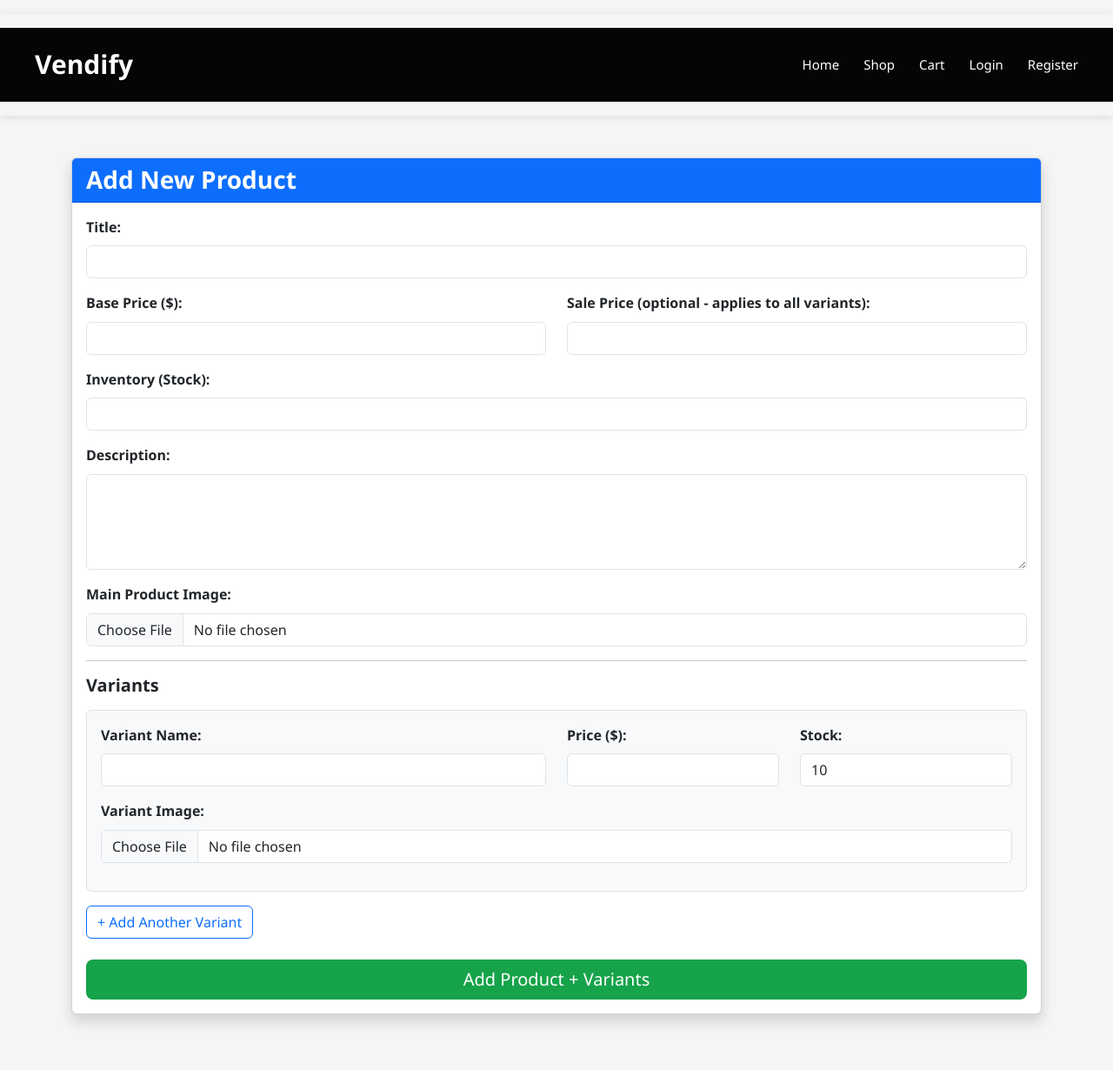
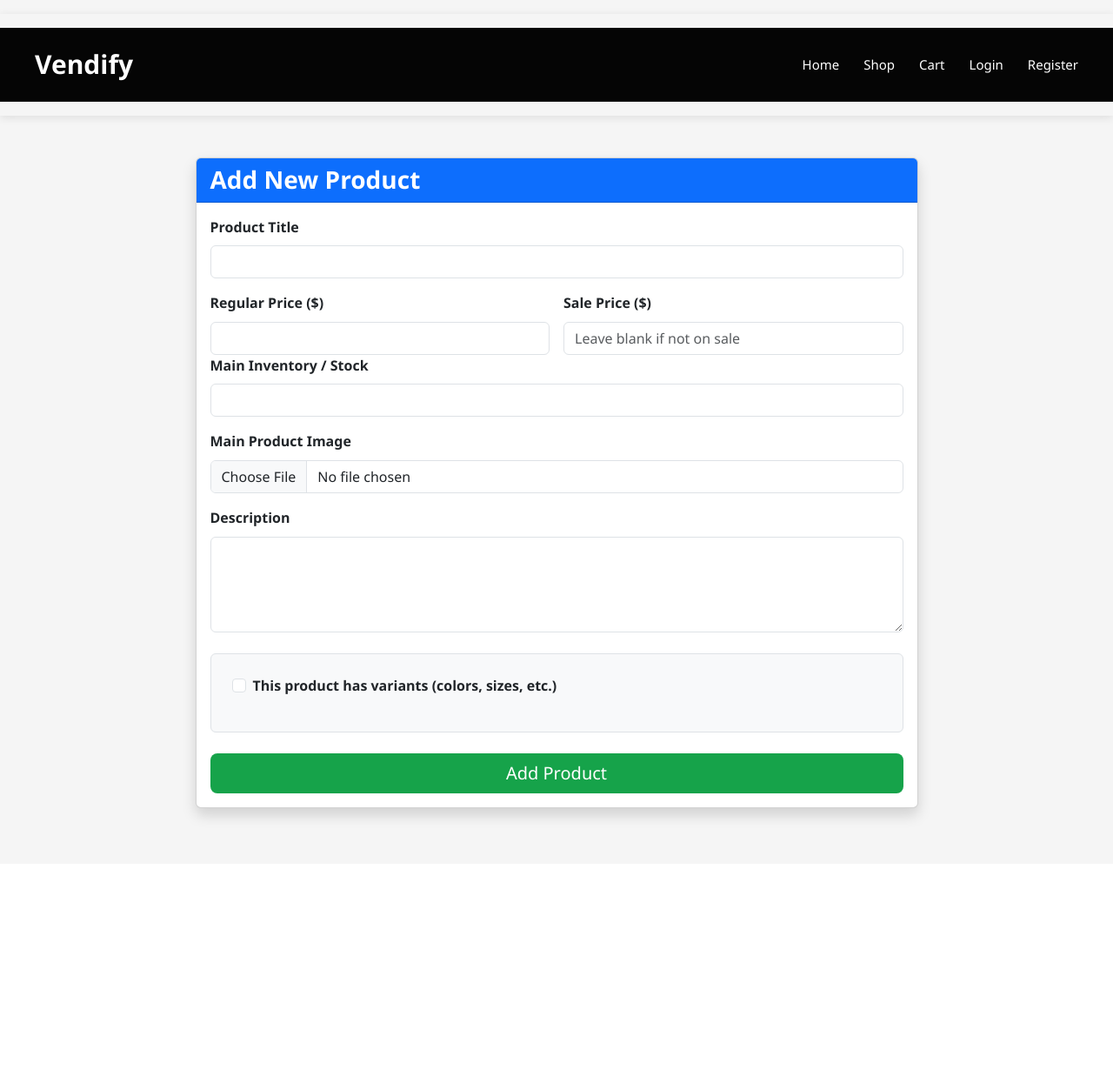
Before and after one commit to AGarnerGinger/Vendify, a Flask app: template templates/add_product.html in a window 1280 px wide. Shown: the whole page at 87% size. After the commit the page ends 948 px from the top, so only its background shows below. Run offline with Flask 3, Linux system fonts and the light colour scheme; the template is opened without the code that fills it, so the values that code supplies are empty.

Commit message:
more product fixes

```diff
--- a/main.py
+++ b/main.py
@@ -159,11 +159,9 @@ def products_page():
                            sort_by=sort_by)
 
 @app.route('/product/<int:pid>')
-
-@app.route('/product/<int:pid>')
 def product_detail(pid):
     with get_db() as conn:
-        # Main product + vendor
+        # Main product + vendor name
         product = conn.execute(text("""
             SELECT p.*, u.username as vendor_name
             FROM products p
@@ -171,15 +169,18 @@ def product_detail(pid):
             WHERE p.product_id = :id
         """), {"id": pid}).fetchone()
 
-        # Variants + base product
+        if not product:
+            flash("Product not found", "danger")
+            return redirect(url_for('products_page'))
+
+        # Get variants from the product_variants table (this is the correct table)
         variants = conn.execute(text("""
-            SELECT * FROM products
-            WHERE (parent_product_id = :pid OR product_id = :pid)
-              AND (variant_name IS NOT NULL OR product_id = :pid)
-            ORDER BY variant_name IS NULL DESC, variant_name
+            SELECT * FROM product_variants
+            WHERE product_id = :pid
+            ORDER BY variant_name
         """), {"pid": pid}).fetchall()
 
-        # REVIEWS (already there from previous fix)
+        # Get reviews
         reviews = conn.execute(text("""
             SELECT r.*, u.username
             FROM reviews r
@@ -243,6 +244,7 @@ def vendor_products():
         """), {"vid": session['user_id']}).fetchall()
     return render_template('vendor_products.html', products=prods)
 
+
 @app.route('/add-product', methods=['GET', 'POST'])
 def add_product():
     if session.get('user_type') != 'vendor':
@@ -251,87 +253,7 @@ def add_product():
 
     if request.method == 'POST':
         try:
-            # Main product image
-            main_image = None
-            image = request.files.get('main_image')
-            if image and image.filename and allowed_file(image.filename):
-                filename = secure_filename(image.filename)
-                main_image = f"{int(datetime.datetime.now().timestamp())}_{filename}"
-                image.save(os.path.join(app.config['UPLOAD_FOLDER'], main_image))
-
-            base_price = float(request.form['price'])
-            base_sale_price = request.form.get('sale_price')
-            base_sale_price = float(base_sale_price) if base_sale_price and base_sale_price.strip() else None
-
-            with get_db() as conn:
-                # Create main product
-                result = conn.execute(text("""
-                    INSERT INTO products (title, price, sale_price, inventory, description, image, vendor_id, variant_name, parent_product_id)
-                    VALUES (:t, :p, :sp, 0, :d, :img, :v, NULL, NULL)
-                """), {
-                    "t": request.form['title'],
-                    "p": base_price,
-                    "sp": base_sale_price,
-                    "d": request.form.get('description', ''),
-                    "img": main_image,
-                    "v": session['user_id']
-                })
-                main_product_id = result.lastrowid
-
-                # Create variants (use same sale price as base)
-                variant_names = request.form.getlist('variant_name[]')
-                variant_prices = request.form.getlist('variant_price[]')
-                variant_inventories = request.form.getlist('variant_inventory[]')
-                variant_images = request.files.getlist('variant_image[]')
-
-                for i, name in enumerate(variant_names):
-                    name = name.strip()
-                    if not name:
-                        continue
-
-                    v_price = float(variant_prices[i]) if variant_prices[i] and variant_prices[i].strip() else base_price
-                    v_inventory = int(variant_inventories[i]) if i < len(variant_inventories) and variant_inventories[i].strip() else 10
-
-                    v_image = None
-                    if i < len(variant_images) and variant_images[i].filename and allowed_file(variant_images[i].filename):
-                        fname = secure_filename(variant_images[i].filename)
-                        v_image = f"{int(datetime.datetime.now().timestamp())}_{fname}"
-                        variant_images[i].save(os.path.join(app.config['UPLOAD_FOLDER'], v_image))
-
-                    conn.execute(text("""
-                        INSERT INTO products (title, price, sale_price, inventory, description, image, vendor_id, variant_name, parent_product_id)
-                        VALUES (:t, :p, :sp, :inv, :d, :img, :v, :vname, :parent)
-                    """), {
-                        "t": request.form['title'],
-                        "p": v_price,
-                        "sp": base_sale_price,          # ← Same sale price as base
-                        "inv": v_inventory,
-                        "d": request.form.get('description', ''),
-                        "img": v_image or main_image,
-                        "v": session['user_id'],
-                        "vname": name,
-                        "parent": main_product_id
-                    })
-
-                conn.commit()
-
-            flash("Product and variants added successfully!", "success")
-            return redirect(url_for('vendor_products'))
-
-        except Exception as e:
-            flash(f"Error adding product: {str(e)}", "danger")
-            print("Error:", str(e))
-
-    return render_template('add_product.html')
-
-@app.route('/edit-product/<int:pid>', methods=['GET', 'POST'])
-def edit_product(pid):
-    if session.get('user_type') != 'vendor':
-        flash("Unauthorized", "danger")
-        return redirect(url_for('index'))
-
-    if request.method == 'POST':
-        try:
+            # === Main product image ===
             image_filename = None
             image = request.files.get('image')
             if image and image.filename and allowed_file(image.filename):
@@ -343,47 +265,68 @@ def edit_product(pid):
             sale_price = float(sale_price) if sale_price and sale_price.strip() else None
 
             with get_db() as conn:
-                if image_filename:
-                    conn.execute(text("""
-                        UPDATE products SET title=:t, price=:p, sale_price=:sp, inventory=:i, description=:d, image=:img
-                        WHERE product_id=:id AND vendor_id=:vid
-                    """), {
-                        "t": request.form['title'], "p": float(request.form['price']),
-                        "sp": sale_price, "i": int(request.form.get('inventory', 0)),
-                        "d": request.form.get('description', ''), "img": image_filename,
-                        "id": pid, "vid": session['user_id']
-                    })
-                else:
-                    conn.execute(text("""
-                        UPDATE products SET title=:t, price=:p, sale_price=:sp, inventory=:i, description=:d
-                        WHERE product_id=:id AND vendor_id=:vid
-                    """), {
-                        "t": request.form['title'], "p": float(request.form['price']),
-                        "sp": sale_price, "i": int(request.form.get('inventory', 0)),
-                        "d": request.form.get('description', ''), "id": pid, "vid": session['user_id']
-                    })
+                result = conn.execute(text("""
+                    INSERT INTO products (title, price, sale_price, inventory, description, image, vendor_id)
+                    VALUES (:t, :p, :sp, :i, :d, :img, :v)
+                """), {
+                    "t": request.form['title'],
+                    "p": float(request.form['price']),
+                    "sp": sale_price,
+                    "i": int(request.form.get('inventory', 0)),
+                    "d": request.form.get('description', ''),
+                    "img": image_filename,
+                    "v": session['user_id']
+                })
+                product_id = result.lastrowid
                 conn.commit()
-            flash("Product updated successfully!", "success")
+
+            # === Save variants + their images ===
+            variant_names = request.form.getlist('variant_name[]')
+            variant_prices = request.form.getlist('variant_price[]')
+            variant_inventories = request.form.getlist('variant_inventory[]')
+            variant_images = request.files.getlist('variant_image[]')
+
+            if variant_names and any(v.strip() for v in variant_names):
+                UPLOAD_FOLDER = 'static/uploads/variants'
+                os.makedirs(UPLOAD_FOLDER, exist_ok=True)
+
+                with get_db() as conn:
+                    for i, name in enumerate(variant_names):
+                        if not name.strip():
+                            continue
+
+                        v_price = float(variant_prices[i]) if variant_prices[i] and variant_prices[i].strip() else None
+                        v_inventory = int(variant_inventories[i]) if variant_inventories[i] else 0
+
+                        # Variant image
+                        v_image_filename = None
+                        if i < len(variant_images) and variant_images[i].filename:
+                            v_file = variant_images[i]
+                            if allowed_file(v_file.filename):
+                                v_filename = secure_filename(v_file.filename)
+                                v_image_filename = f"var_{product_id}_{int(datetime.datetime.now().timestamp())}_{v_filename}"
+                                v_file.save(os.path.join(UPLOAD_FOLDER, v_image_filename))
+
+                        conn.execute(text("""
+                            INSERT INTO product_variants
+                            (product_id, variant_name, price, inventory, image)
+                            VALUES (:pid, :name, :price, :inv, :img)
+                        """), {
+                            "pid": product_id,
+                            "name": name.strip(),
+                            "price": v_price,
+                            "inv": v_inventory,
+                            "img": v_image_filename
+                        })
+                    conn.commit()
+
+            flash("Product and variants added successfully!", "success")
             return redirect(url_for('vendor_products'))
+
         except Exception as e:
-            flash(f"Error updating product: {str(e)}", "danger")
+            flash(f"Error: {str(e)}", "danger")
 
-    with get_db() as conn:
-        product = conn.execute(text("SELECT * FROM products WHERE product_id = :id AND vendor_id = :vid"),
-                             {"id": pid, "vid": session['user_id']}).fetchone()
-    return render_template('edit_product.html', product=product)
-
-@app.route('/delete-product/<int:pid>')
-def delete_product(pid):
-    if session.get('user_type') != 'vendor':
-        flash("Unauthorized", "danger")
-        return redirect(url_for('index'))
-    with get_db() as conn:
-        conn.execute(text("DELETE FROM products WHERE product_id=:id AND vendor_id=:vid"),
-                   {"id": pid, "vid": session['user_id']})
-        conn.commit()
-    flash("Product deleted", "success")
-    return redirect(url_for('vendor_products'))
+    return render_template('add_product.html')
 
 # ====================== CART ======================
 @app.route('/cart')
--- a/templates/add_product.html
+++ b/templates/add_product.html
@@ -3,6 +3,8 @@
 
 {% block content %}
 <div class="container my-5">
+    <div class="row justify-content-center">
+        <div class="col-lg-9">
             <div class="card shadow">
                 <div class="card-header bg-primary text-white">
                     <h3 class="mb-0">Add New Product</h3>
@@ -10,86 +12,95 @@
                 <div class="card-body">
                     <form method="POST" enctype="multipart/form-data">
 
+                        <!-- Basic Product Info -->
                         <div class="mb-3">
-                    <label class="form-label fw-bold">Title:</label>
+                            <label class="form-label fw-bold">Product Title</label>
                             <input type="text" name="title" class="form-control" required>
                         </div>
 
-                <div class="row">
-                    <div class="col-md-6 mb-3">
-                        <label class="form-label fw-bold">Base Price ($):</label>
+                        <div class="row g-3">
+                            <div class="col-md-6">
+                                <label class="form-label fw-bold">Regular Price ($)</label>
                                 <input type="number" step="0.01" name="price" class="form-control" required>
                             </div>
-                    <div class="col-md-6 mb-3">
-                        <label class="form-label fw-bold">Sale Price (optional - applies to all variants):</label>
-                        <input type="number" step="0.01" name="sale_price" class="form-control">
+                            <div class="col-md-6">
+                                <label class="form-label fw-bold">Sale Price ($)</label>
+                                <input type="number" step="0.01" name="sale_price" class="form-control" placeholder="Leave blank if not on sale">
                             </div>
                         </div>
 
                         <div class="mb-3">
-                    <label class="form-label fw-bold">Inventory (Stock):</label>
-                    <input type="number" name="inventory" class="form-control" required>
+                            <label class="form-label fw-bold">Main Inventory / Stock</label>
+                            <input type="number" name="inventory" class="form-control" min="0" required>
                         </div>
 
                         <div class="mb-3">
-                    <label class="form-label fw-bold">Description:</label>
+                            <label class="form-label fw-bold">Main Product Image</label>
+                            <input type="file" name="image" class="form-control" accept="image/*">
+                        </div>
+
+                        <div class="mb-4">
+                            <label class="form-label fw-bold">Description</label>
                             <textarea name="description" class="form-control" rows="4"></textarea>
                         </div>
 
-                <div class="mb-3">
-                    <label class="form-label fw-bold">Main Product Image:</label>
-                    <input type="file" name="main_image" class="form-control" accept="image/*">
+                        <!-- VARIANTS -->
+                        <div class="mb-4 border p-4 rounded bg-light">
+                            <div class="form-check mb-3">
+                                <input type="checkbox" class="form-check-input" id="has_variants" onchange="toggleVariants()">
+                                <label class="form-check-label fw-bold" for="has_variants">
+                                    This product has variants (colors, sizes, etc.)
+                                </label>
                             </div>
 
-                <hr>
-                <h5 class="mb-3">Variants</h5>
-                <div id="variants-container"></div>
+                            <div id="variants-section" style="display: none;">
+                                <button type="button" class="btn btn-outline-primary btn-sm mb-3" onclick="addVariantRow()">
+                                    + Add Variant
+                                </button>
+                                <div id="variant-rows"></div>
+                            </div>
+                        </div>
 
-                <button type="button" onclick="addVariantRow()" class="btn btn-outline-primary mb-4">
-                    + Add Another Variant
-                </button>
-
-                <div class="d-grid">
-                    <button type="submit" class="btn btn-success btn-lg">Add Product + Variants</button>
+                        <button type="submit" class="btn btn-success btn-lg w-100">Add Product</button>
+                    </form>
                 </div>
-            </form>
+            </div>
         </div>
     </div>
 </div>
 
 <script>
-let count = 0;
+function toggleVariants() {
+    document.getElementById('variants-section').style.display =
+        document.getElementById('has_variants').checked ? 'block' : 'none';
+}
 
 function addVariantRow() {
-    count++;
-    const container = document.getElementById('variants-container');
-
-    const html = `
-    <div class="border p-3 mb-3 rounded bg-light">
-        <div class="row">
-            <div class="col-md-6 mb-3">
-                <label class="form-label fw-bold">Variant Name:</label>
+    const container = document.getElementById('variant-rows');
+    const row = document.createElement('div');
+    row.className = 'row variant-row mb-4 align-items-end border-bottom pb-3';
+    row.innerHTML = `
+        <div class="col-md-4">
+            <label class="form-label small">Variant Name (e.g. Red - Large)</label>
             <input type="text" name="variant_name[]" class="form-control" required>
         </div>
-            <div class="col-md-3 mb-3">
-                <label class="form-label fw-bold">Price ($):</label>
+        <div class="col-md-2">
+            <label class="form-label small">Price ($)</label>
             <input type="number" step="0.01" name="variant_price[]" class="form-control">
         </div>
-            <div class="col-md-3 mb-3">
-                <label class="form-label fw-bold">Stock:</label>
-                <input type="number" name="variant_inventory[]" class="form-control" value="10">
+        <div class="col-md-2">
+            <label class="form-label small">Stock</label>
+            <input type="number" name="variant_inventory[]" class="form-control" min="0" value="10" required>
         </div>
-        </div>
-        <div class="mb-3">
-            <label class="form-label fw-bold">Variant Image:</label>
+        <div class="col-md-3">
+            <label class="form-label small">Variant Image</label>
             <input type="file" name="variant_image[]" class="form-control" accept="image/*">
         </div>
-    </div>`;
-    container.innerHTML += html;
+        <div class="col-md-1 d-flex align-items-end">
+            <button type="button" class="btn btn-outline-danger btn-sm" onclick="this.closest('.variant-row').remove()">✕</button>
+        </div>
+    `;
+    container.appendChild(row);
 }
-
-window.onload = function() {
-    addVariantRow();
-};
 </script>
 {% endblock %}
```
Also changed, not shown: templates/product_detail.html (+98 -35 lines), static/uploads/products/1778256427_grok-image-4a97b66d-ffb0-4be4-aeca-894e0d127955.png (added), static/uploads/products/1778256427_ring.png (added), static/uploads/products/1778257296_clockicon.png (added), static/uploads/products/1778257661_dish8.png (added), static/uploads/variants/var_80_1778257661_grok-image-4a97b66d-ffb0-4be4-aeca-894e0d127955.png (added), static/uploads/variants/var_80_1778257661_necklace-1.jpg (added), static/uploads/variants/var_80_1778257661_ring.png (added). Lines whose indentation alone changed are shown as unchanged.
